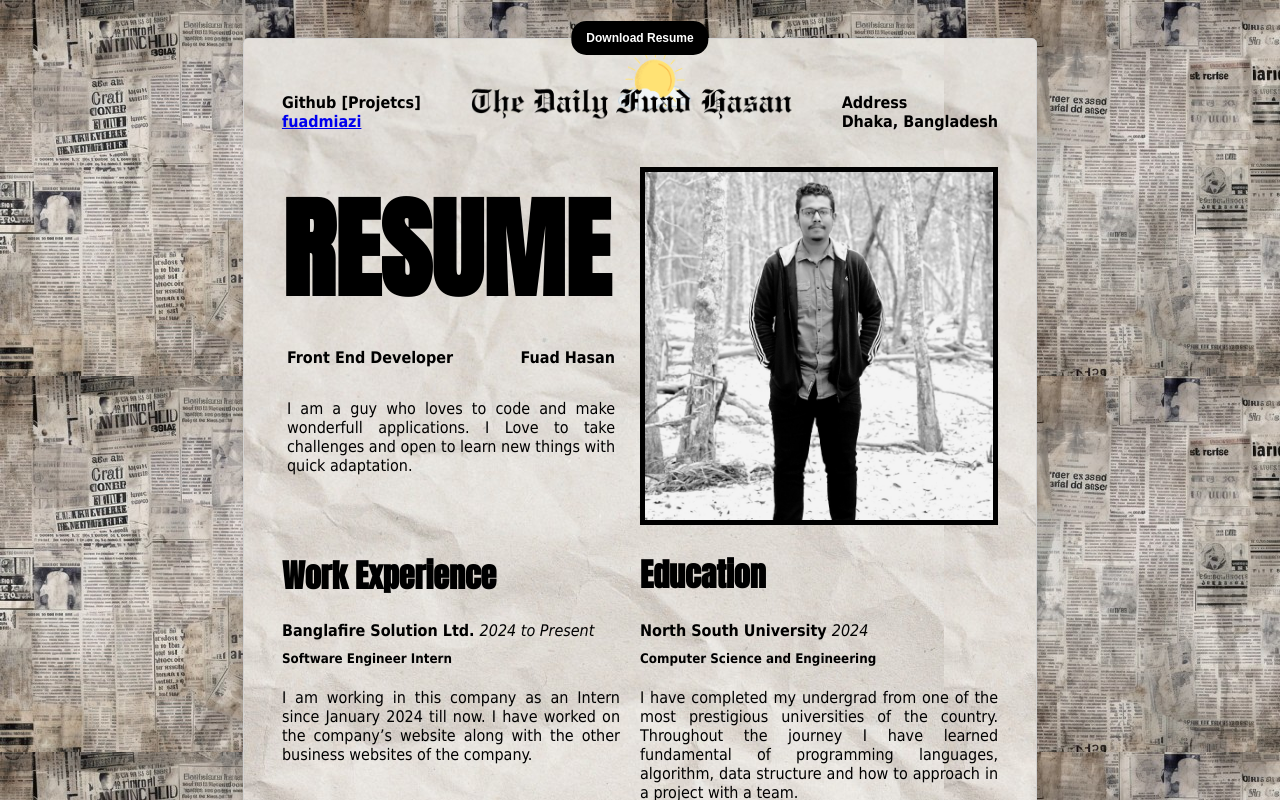
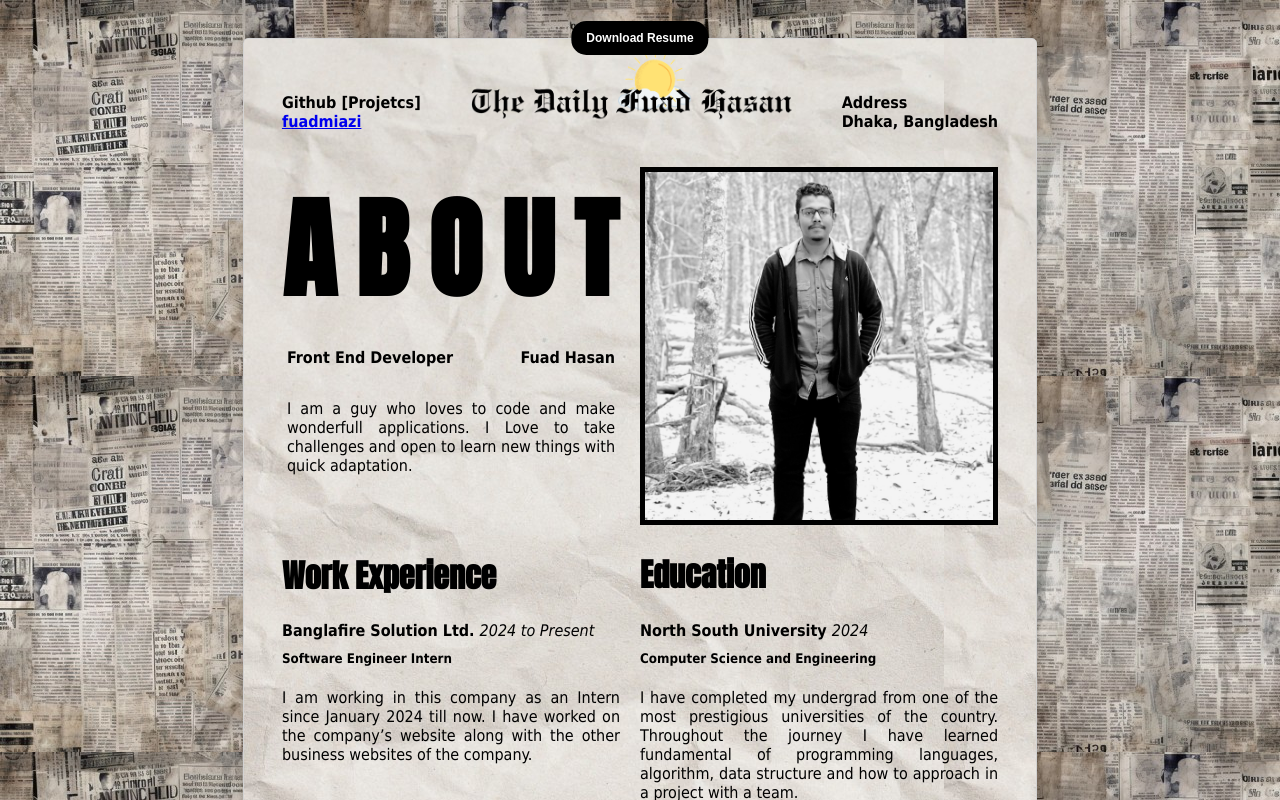
Before and after one commit to fuadmiazi/resume-newspaper-style, a React (Vite) app: page / in a window 1280 px wide. Shown: the top 800 px of the page. Built offline with nearby package versions, Linux system fonts and the light colour scheme.

Commit message:
some changes

```diff
--- a/index.html
+++ b/index.html
@@ -1,26 +1,38 @@
-<!doctype html>
+<!DOCTYPE html>
 <html lang="en">
   <head>
     <meta charset="UTF-8" />
     <meta name="viewport" content="width=device-width" />
-    <title>Fuad Hasan | RESUME</title>
+    <title>Fuad Hasan</title>
     <!-- Primary Meta Tags -->
     <meta name="title" content="Fuad Hasan | RESUME" />
-    <meta name="description" content="Hello! Fuad Here! Welcome to my portfolio website." />
+    <meta
+      name="description"
+      content="Hello! Fuad Here! Welcome to my portfolio website."
+    />
 
     <!-- Open Graph / Facebook -->
     <meta property="og:type" content="website" />
     <meta property="og:url" content="https://fuadhasan.site/" />
     <meta property="og:title" content="Fuad Hasan | RESUME" />
-    <meta property="og:description" content="Hello! Fuad Here! Welcome to my portfolio website." />
+    <meta
+      property="og:description"
+      content="Hello! Fuad Here! Welcome to my portfolio website."
+    />
     <meta property="og:image" content="https://i.ibb.co/MkmXFFQ/Meta.png" />
 
     <!-- Twitter -->
     <meta property="twitter:card" content="summary_large_image" />
     <meta property="twitter:url" content="https://fuadhasan.site/" />
     <meta property="twitter:title" content="Fuad Hasan | RESUME" />
-    <meta property="twitter:description" content="Hello! Fuad Here! Welcome to my portfolio website." />
-    <meta property="twitter:image" content="https://i.ibb.co/MkmXFFQ/Meta.png" />
+    <meta
+      property="twitter:description"
+      content="Hello! Fuad Here! Welcome to my portfolio website."
+    />
+    <meta
+      property="twitter:image"
+      content="https://i.ibb.co/MkmXFFQ/Meta.png"
+    />
 
     <!-- Meta Tags Generated with https://metatags.io -->
   </head>
--- a/src/App.css
+++ b/src/App.css
@@ -17,7 +17,7 @@ body {
 
 .download{
     margin: 0;
-    position: absolute;
+    position: fixed;
     /* top: 50%; */
     left: 50%;
     -ms-transform: translate(-50%, -50%);
@@ -89,3 +89,21 @@ body {
         min-height: 17cm;
     }
 }
+
+/* @media (max-width: 650px){
+    .download{
+        margin-left: 5px;
+    }
+}
+
+@media (max-width: 498px){
+    .download{
+        margin-left: 80px;
+    }
+}
+
+@media (max-width: 482px){
+    .download{
+        margin-left: 90px;
+    }
+} */
--- a/src/components/About/About.css
+++ b/src/components/About/About.css
@@ -15,6 +15,7 @@
 }
 
 .resume {
+    letter-spacing: 20px;
     padding: 0;
     margin: 0;
     font-size: 110px;
--- a/src/components/About/About.jsx
+++ b/src/components/About/About.jsx
@@ -6,7 +6,7 @@ const About = () => {
   return (
     <div className='about'>
       <div className="left-col">
-        <h1 className='resume'>RESUME</h1>
+        <h1 className='resume'>ABOUT</h1>
         <div className="title">
             <p>Front End Developer</p>
             <p>Fuad Hasan</p>
```
Also changed, not shown: 1 other file (tests, documents, lock files or other folders).
